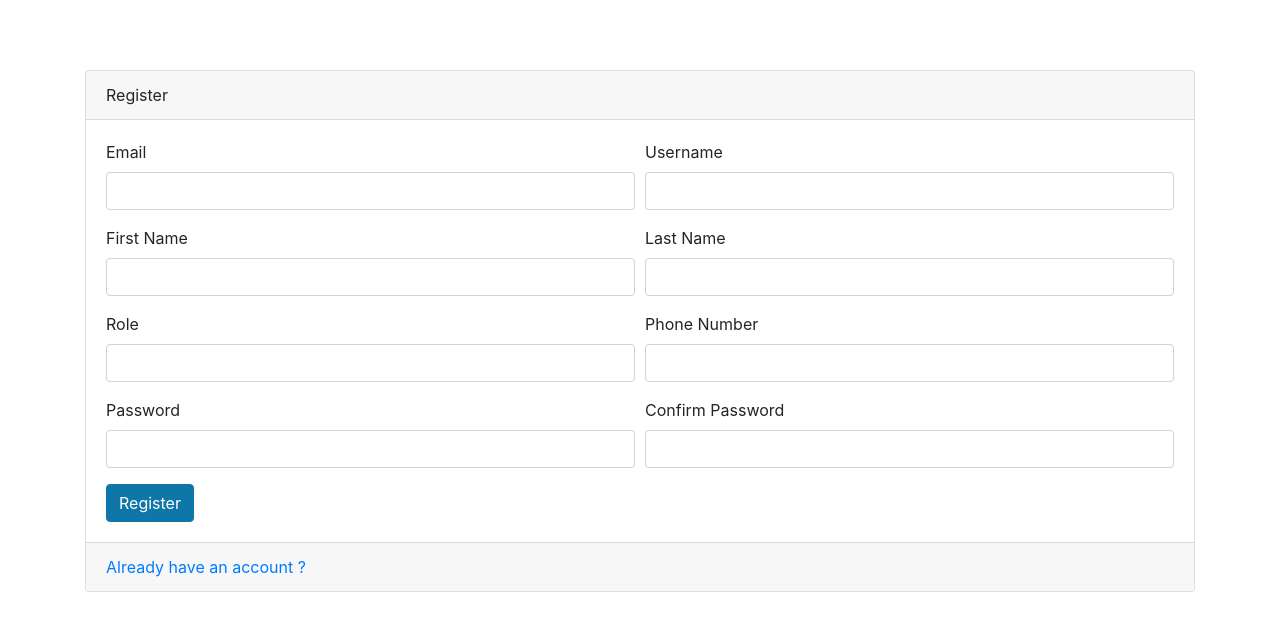
After one commit to davishek7/fastapi-todo-app, a FastAPI app: template app/templates/register.html in a window 1280 px wide. The commit adds this page. Shown: the top 631 px of the page. Run offline with FastAPI, Linux system fonts and the light colour scheme; the template is opened without the code that fills it, so the values that code supplies are empty; some libraries are stand-ins or nearby versions.

Commit message:
added templates for login, register and home, added auth routes for for login page and register page

```diff
--- a/app/main.py
+++ b/app/main.py
@@ -1,11 +1,21 @@
-from fastapi import FastAPI, HTTPException, Path, Query
+from fastapi import FastAPI, HTTPException, Path, Query, Request
 from . import models
 from .database import engine
 from .routers import auth, todos, admin, users
+from fastapi.templating import Jinja2Templates
+from fastapi.staticfiles import StaticFiles
 
 app = FastAPI()
 
 models.Base.metadata.create_all(bind=engine)
+
+templates = Jinja2Templates(directory="app/templates")
+
+app.mount("/static", StaticFiles(directory="app/static"), name="static")
+
+@app.get("/")
+def test(request: Request):
+    return templates.TemplateResponse("home.html", {"request": request})
 
 @app.get("/healthy")
 def health_check():
--- a/app/templates/home.html
+++ b/app/templates/home.html
@@ -3,9 +3,10 @@
 <head>
     <meta charset="UTF-8">
     <meta name="viewport" content="width=device-width, initial-scale=1.0">
+    <link rel="stylesheet" type="text/css" href="{{url_for('static', path='/css/base.css')}}">
     <title>TodoApp</title>
 </head>
 <body>
-
+    <h1>Welcome to FastAPI!</h1>
 </body>
 </html>
--- /dev/null
+++ b/app/templates/register.html
@@ -0,0 +1,67 @@
+<!DOCTYPE html>
+<html lang="en">
+<head>
+    <meta charset="UTF-8">
+    <meta name="viewport" content="width=device-width, initial-scale=1.0">
+    <link rel="stylesheet" type="text/css" href="{{url_for('static', path='/css/base.css')}}">
+    <link rel="stylesheet" type="text/css" href="{{url_for('static', path='/css/bootstrap.css')}}">
+    <title>TodoApp</title>
+</head>
+<body>
+    <div class="container">
+        <div class="card">
+            <div class="card-header">
+                Register
+            </div>
+            <div class="card-body">
+                <form action="" id="registerForm">
+                    <div class="form-row">
+                        <div class="form-group col-md-6">
+                            <label for="">Email</label>
+                            <input type="text" name="email" id="" class="form-control" autocomplete="email" required>
+                        </div>
+                        <div class="form-group col-md-6">
+                            <label for="">Username</label>
+                            <input type="text" name="username" id="" class="form-control" autocomplete="username" required>
+                        </div>
+                    </div>
+                    <div class="form-row">
+                        <div class="form-group col-md-6">
+                            <label for="">First Name</label>
+                            <input type="text" name="firstname" id="" class="form-control" autocomplete="firstname" required>
+                        </div>
+                        <div class="form-group col-md-6">
+                            <label for="">Last Name</label>
+                            <input type="text" name="lastname" id="" class="form-control" autocomplete="lastname" required>
+                        </div>
+                    </div>
+                    <div class="form-row">
+                        <div class="form-group col-md-6">
+                            <label for="">Role</label>
+                            <input type="text" name="role" id="" class="form-control" autocomplete="role" required>
+                        </div>
+                        <div class="form-group col-md-6">
+                            <label for="">Phone Number</label>
+                            <input type="text" name="phone_number" id="" class="form-control" autocomplete="phone_number" required>
+                        </div>
+                    </div>
+                    <div class="form-row">
+                        <div class="form-group col-md-6">
+                            <label for="">Password</label>
+                            <input type="password" name="password" id="" class="form-control" autocomplete="new-password" required>
+                        </div>
+                        <div class="form-group col-md-6">
+                            <label for="">Confirm Password</label>
+                            <input type="password" name="password2" id="" class="form-control" autocomplete="new-password" required>
+                        </div>
+                    </div>
+                    <button type="submit" class="btn btn-primary">Register</button>
+                </form>
+            </div>
+            <div class="card-footer text-muted">
+                <a href="/auth/login-page">Already have an account ?</a>
+            </div>
+        </div>
+    </div>
+</body>
+</html>
```
Also changed, not shown: app/routers/auth.py (+17 -1 lines), app/templates/login.html (added, +35 -0 lines).
